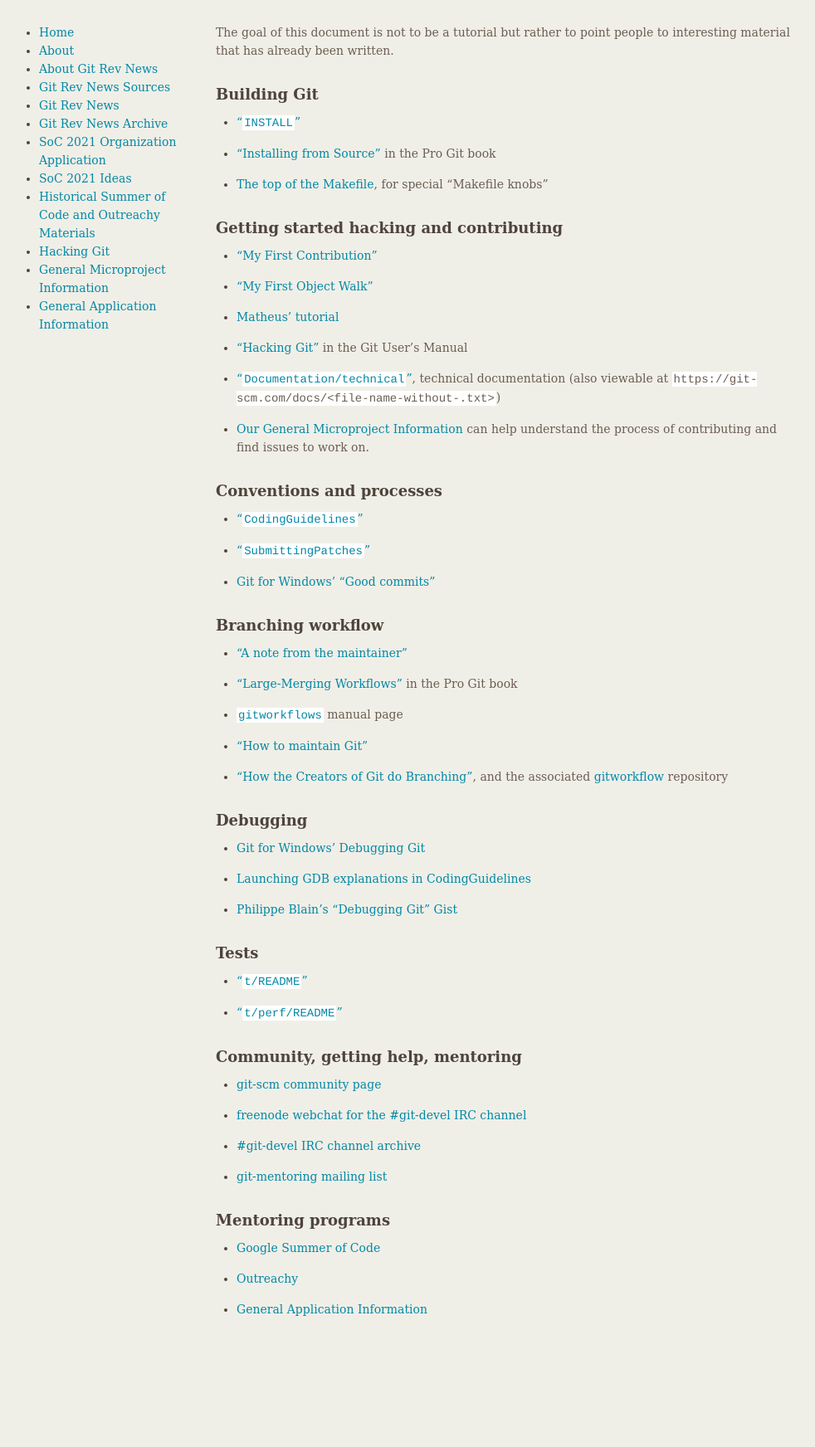
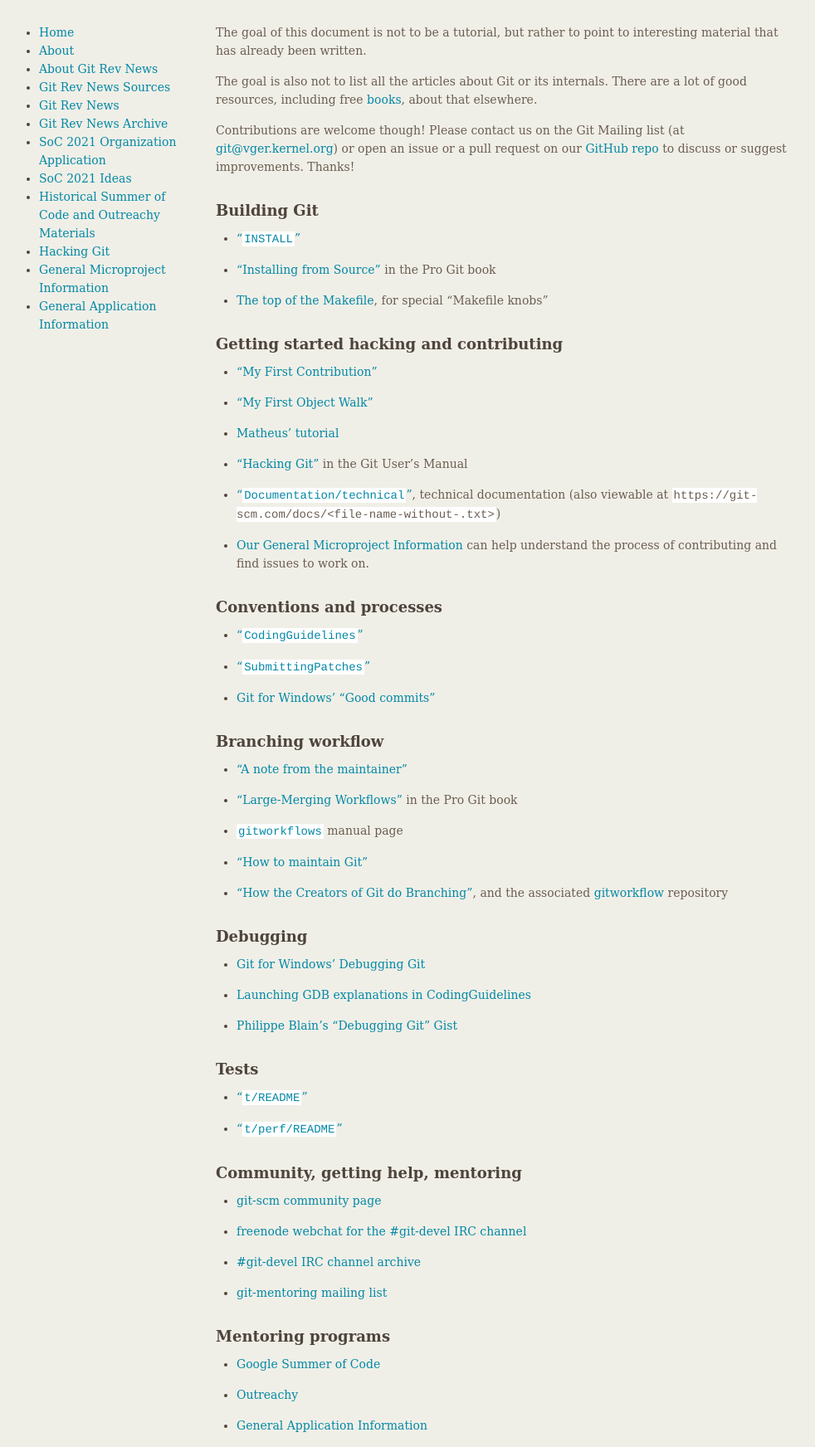
Before and after one commit to git/git.github.io, a Jekyll site: the page built from Hacking-Git.md, in a window 1280 px wide. Shown: the whole page at 83% size, without its empty margins (149-1131 px from the left). Built offline with Jekyll 4.4.1, drawn with Linux system fonts in a browser that asks for light colours; before the commit the page ends 1604 px from its top, so only the background shows below that.

Commit message:
Hacking-Git: improve introdution text

```diff
--- a/Hacking-Git.md
+++ b/Hacking-Git.md
@@ -3,8 +3,18 @@
 title: Hacking Git
 ---
 
-The goal of this document is not to be a tutorial but rather to point
-people to interesting material that has already been written.
+The goal of this document is not to be a tutorial, but rather to
+point to interesting material that has already been written.
+
+The goal is also not to list all the articles about Git or its
+internals. There are a lot of good resources, including free
+[books](http://git-scm.com/book/en/v2/), about that elsewhere.
+
+Contributions are welcome though! Please contact us on the Git Mailing
+list (at [git@vger.kernel.org](mailto:git@vger.kernel.org)) or open an
+issue or a pull request on our
+[GitHub repo](https://github.com/git/git.github.io/) to discuss or
+suggest improvements. Thanks!
 
 ## Building Git
 
```
